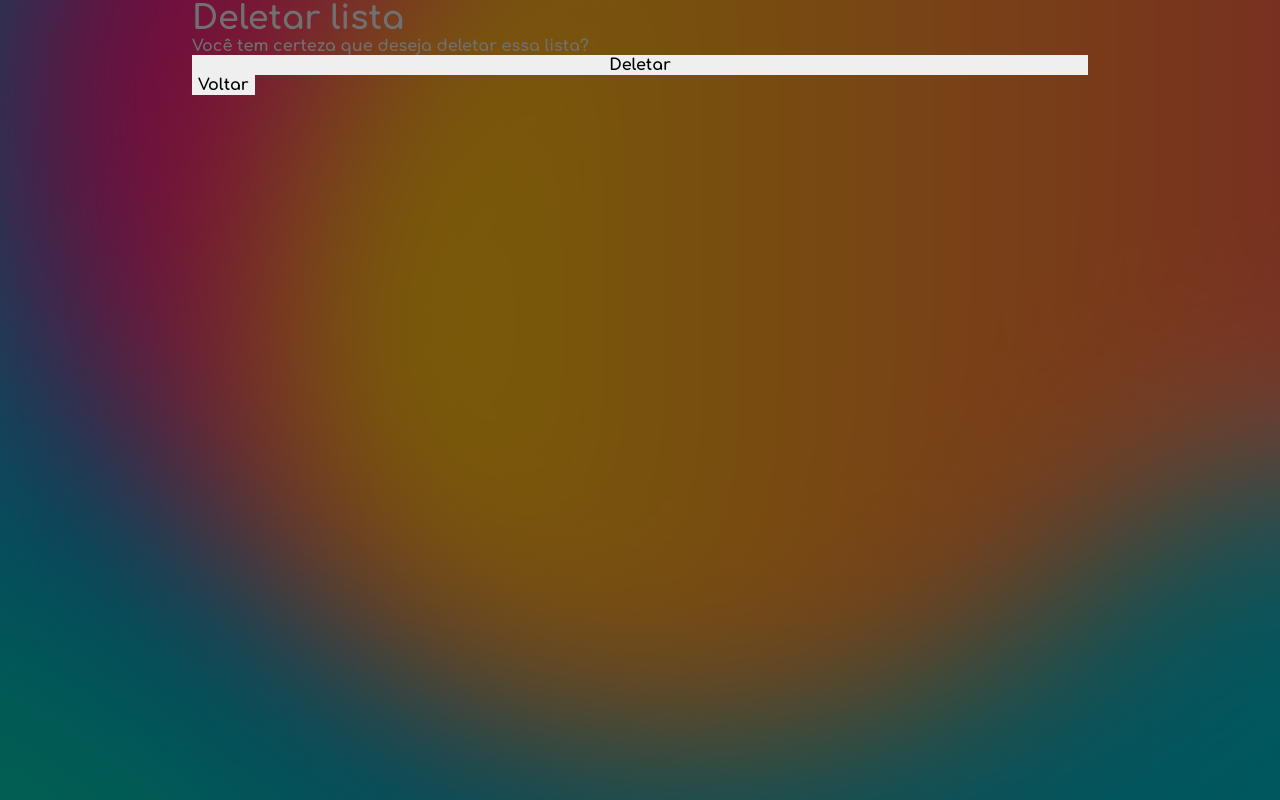
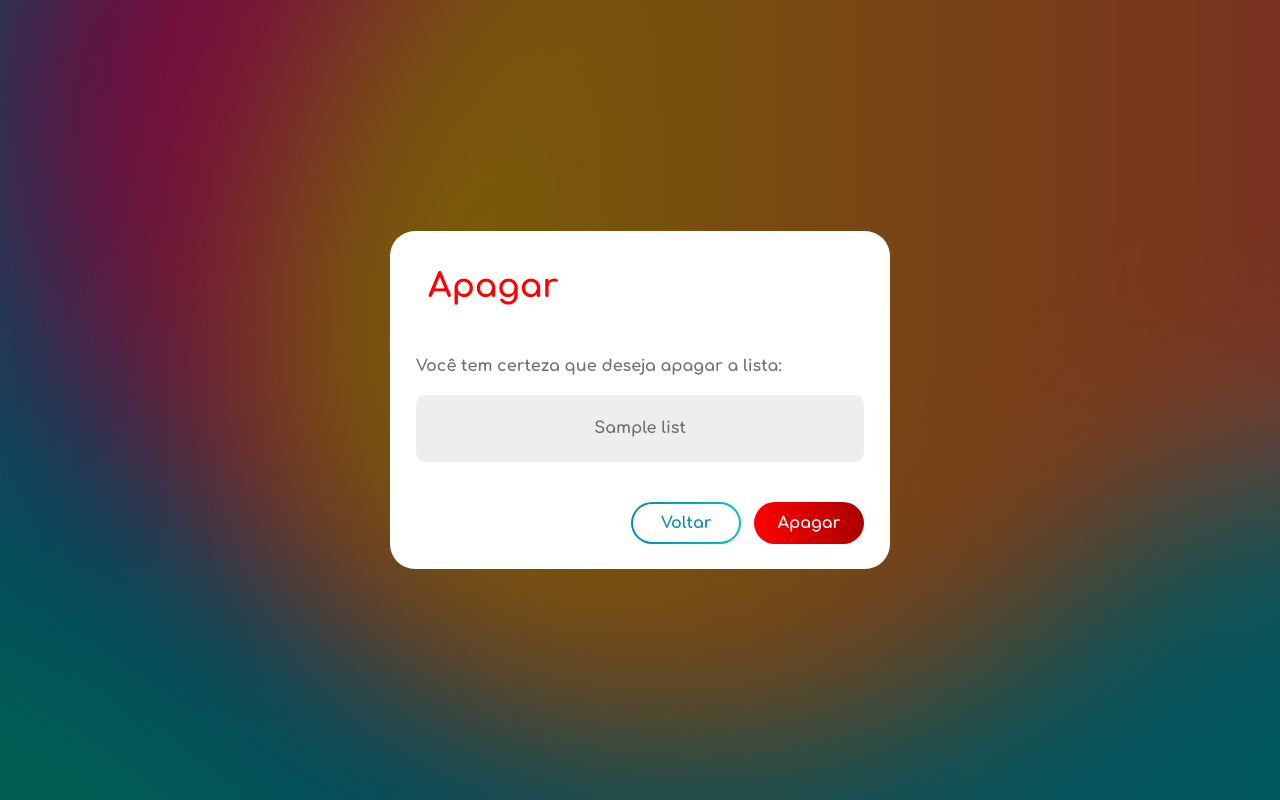
Before and after one commit to gvmossato/opus, a Django app: template appsite/templates/appsite/list_delete.html in a window 1280 px wide. Run offline with Django 3.2, Linux system fonts and the light colour scheme; the template is opened without the code that fills it: most values are stand-ins (such as "Sample title", 1, 10 or a date in 2020).

Commit message:
add list delete option in front

```diff
--- a/appsite/templates/appsite/list_delete.html
+++ b/appsite/templates/appsite/list_delete.html
@@ -3,14 +3,27 @@
 {% block title %} List {% endblock title %}
 
 {% block content %}
-<h1>Deletar lista</h1>
 
-<form method="POST">
-    {% csrf_token %}
-    <p>Você tem certeza que deseja deletar essa lista?</p>
-    <button type="submit">Deletar</button>
-</form>
+<article class="white-box form-box delete-task-box">
+    <header class="create-list-title delete">
+        <h1>Apagar</h1>
+    </header>
+    <p>Você tem certeza que deseja apagar a lista:</p>
+    <section class="delete-task-preview">
+        <p>{{ list.name }}</p>
+    </section>
 
-<a href="{% url 'appsite:list_detail' list_id %}"><button>Voltar</button></a>
+
+    <form method="POST">
+        {% csrf_token %}
+        <div class="form-box-buttons">
+            <a href="{% url 'appsite:list_detail' list_id %}">
+                <button class="gradient-button secondary-button" type="button">Voltar</button>
+            </a>
+            <button class="gradient-button primary-button red-overlay" type="submit">Apagar</button>
+        </div>
+    </form>
+
+</article>
 
 {% endblock content %}
--- a/appsite/templates/appsite/task_delete.html
+++ b/appsite/templates/appsite/task_delete.html
@@ -8,7 +8,7 @@
     <header class="create-list-title delete">
         <h1>Apagar</h1>
     </header>
-    <p>Você tem certeza que deseja apagar a task:</p>
+    <p>Você tem certeza que deseja apagar a tarefa:</p>
     <section class="delete-task-preview">
         <p>{{ task.name }}</p>
     </section>
--- a/static/css/style.css
+++ b/static/css/style.css
@@ -1014,10 +1014,6 @@ select[name="due_date_month"] {
 
 }
 
-.delete-task-box {
-    margin: 300px auto;
-
-}
 
 input[type="checkbox"]:disabled {
     opacity: 0.5;
@@ -1055,3 +1051,9 @@ li {
     border-radius: 2vw;
     margin: 10px;
 }
+
+.delete-wrapper {
+    justify-content: space-between;
+    align-items: flex-end;
+
+}
```
Also changed, not shown: appsite/templates/appsite/list_update.html (+12 -5 lines), appsite/views.py (+14 -1 lines).
